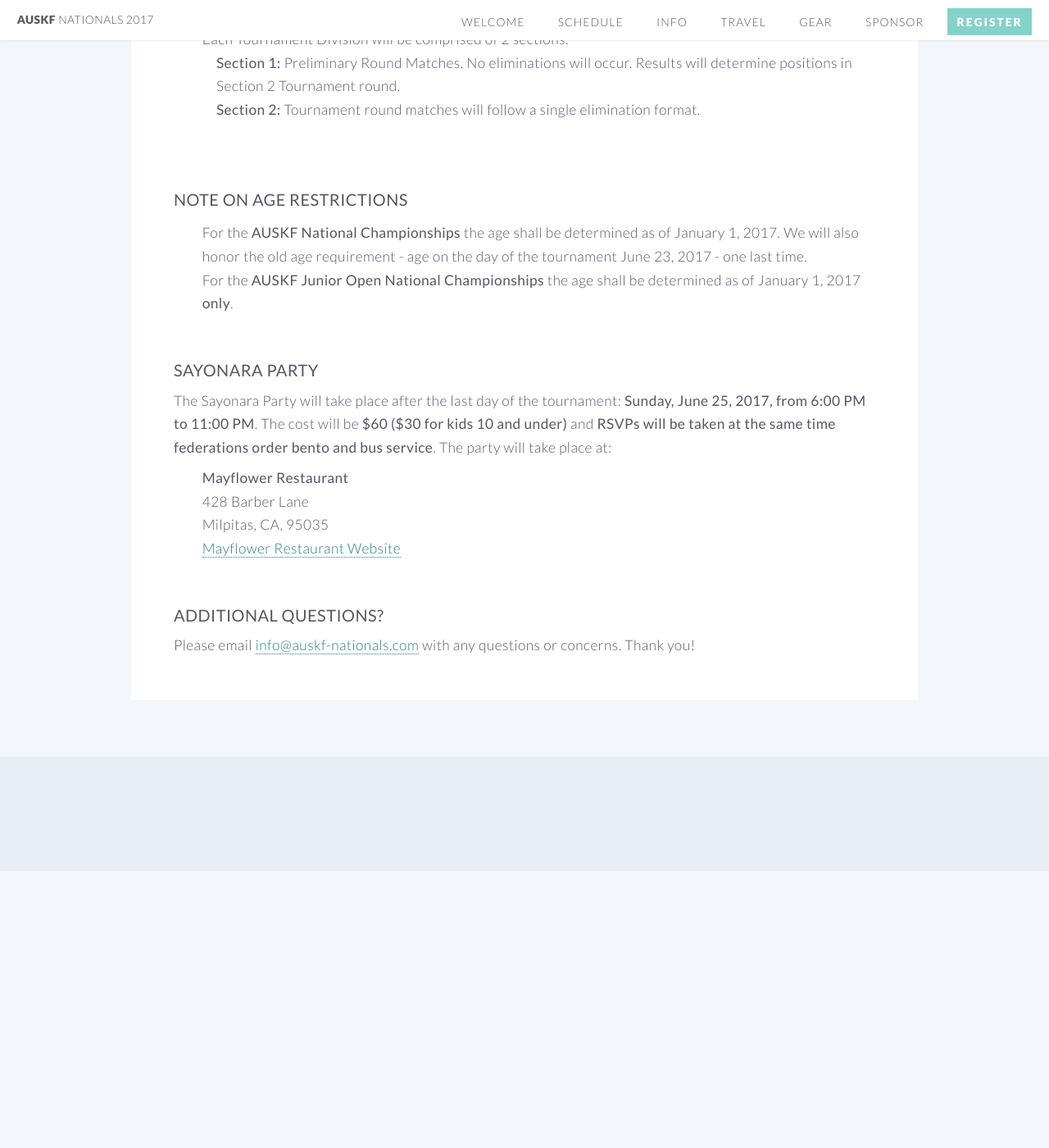
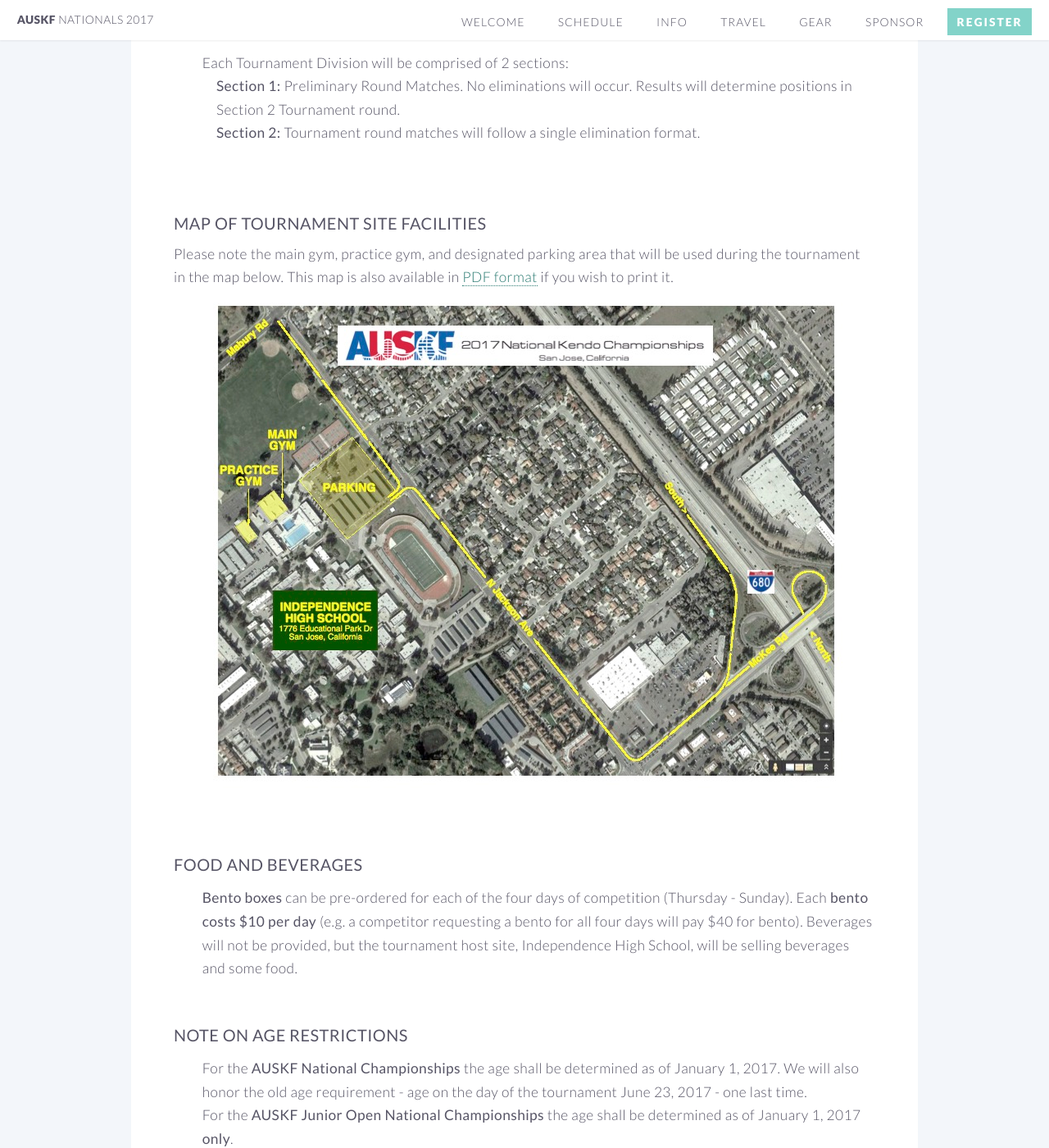
Before and after one commit to auskf-web/auskf-nationals.github.io, a Jekyll site: the page built from info.html, in a window 1280 px wide and 1400 px high, scrolled down 4444 px. Shown: the whole window at 82% size. Built offline with Jekyll 4.4.1, drawn with Linux system fonts in a browser that asks for light colours; before the commit the page ends 5506 px from its top, so only the background shows below that.

Commit message:
Add prices for gear and bento information to info page

```diff
--- a/info.html
+++ b/info.html
@@ -32,6 +32,7 @@ th, td {
 					<li><a href="#nationals">2017 AUSKF National Championships</a></li>
 					<li><a href="#juniors">7th AUSKF Junior Open National Championships</a></li>
 					<li><a href="#map">Map of tournament site facilities</a></li>
+					<li><a href="#bento">Food and beverages</a></li>
 					<li><a href="#age">Note on age restrictions</a></li>
 					<li><a href="#format">Tournament format</a></li>
 					<li><a href="#sayonara">Sayonara Party</a></li>
@@ -163,6 +164,19 @@ th, td {
 					<br>
 				</ul>
 
+				<br><a name="map"><h1 style="padding-top: 50px; margin-top: -50px;"></h1></a>
+				<header style="margin-bottom: 8px;"><h3><b>Map of tournament site facilities</b></h3></header>
+				Please note the main gym, practice gym, and designated parking area that will be used during the tournament in the map below. This map is also available in <a href="assets/ihs_map.pdf" target=_blank>PDF format</a> if you wish to print it.<br>
+				<p style="text-align:center;"><img src="assets/ihs_map.jpg"></p>
+
+				<br><a name="bento"><h1 style="padding-top: 50px; margin-top: -50px;"></h1></a>
+				<header style="margin-bottom: 8px;"><h3><b>Food and beverages</b></h3></header>
+				<ul style="padding-left:2em; padding-top:0.2em; margin-bottom: 20px;">
+					<strong>Bento boxes</strong> can be pre-ordered for each of the four days of competition (Thursday - Sunday).
+					Each <strong>bento costs $10 per day</strong> (e.g. a competitor requesting a bento for all four days will pay $40 for bento).
+					Beverages will not be provided, but the tournament host site, Independence High School, will be selling beverages and some food.
+				</ul>
+
 				<br><a name="age"><h1 style="padding-top: 50px; margin-top: -50px;"></h1></a>
 				<header style="margin-bottom: 8px;"><h3><b>Note on age restrictions</b></h3></header>
 				<ul style="padding-left:2em; padding-top:0.2em; margin-bottom: 20px;">
```
Also changed, not shown: gear.html (+6 -4 lines).
